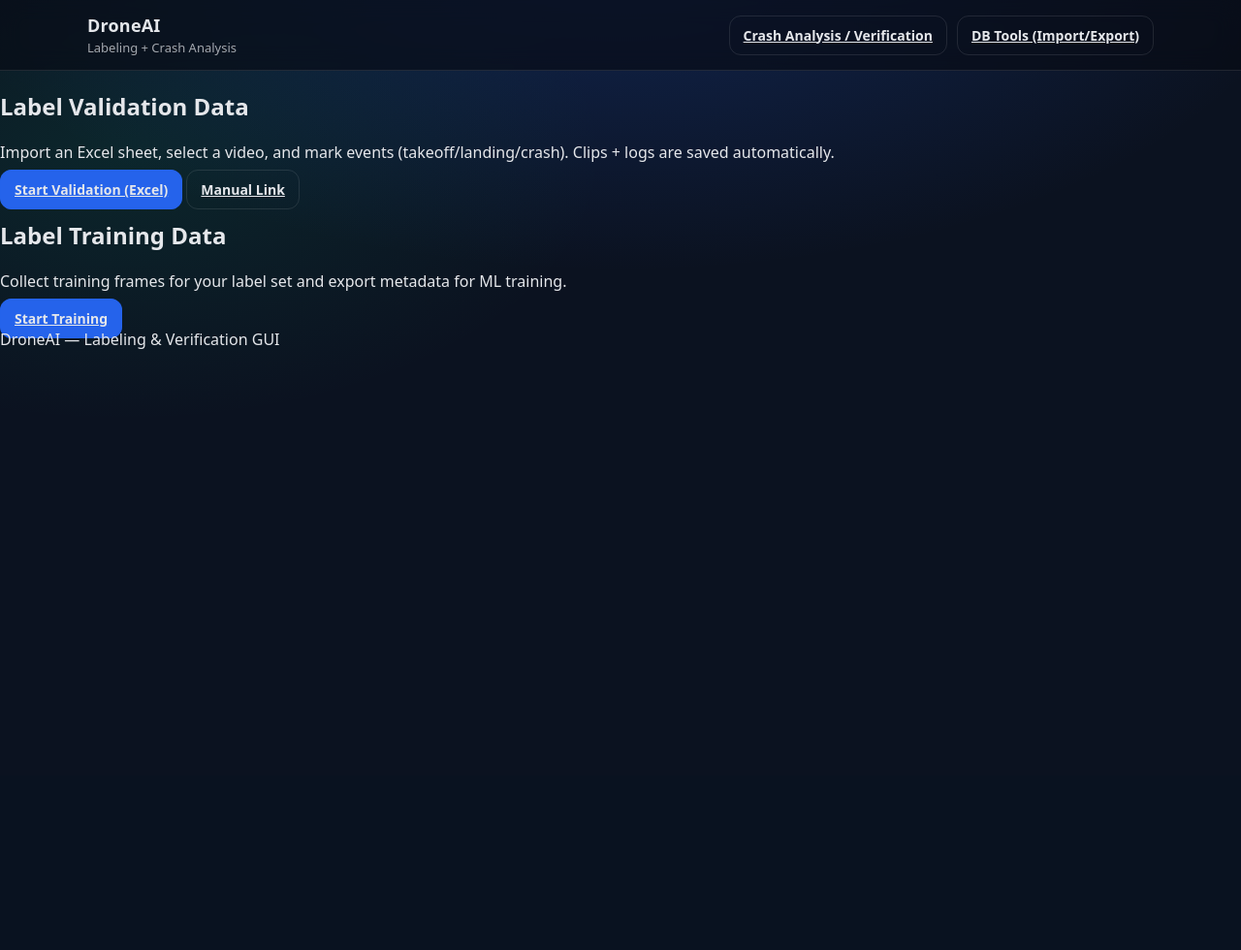
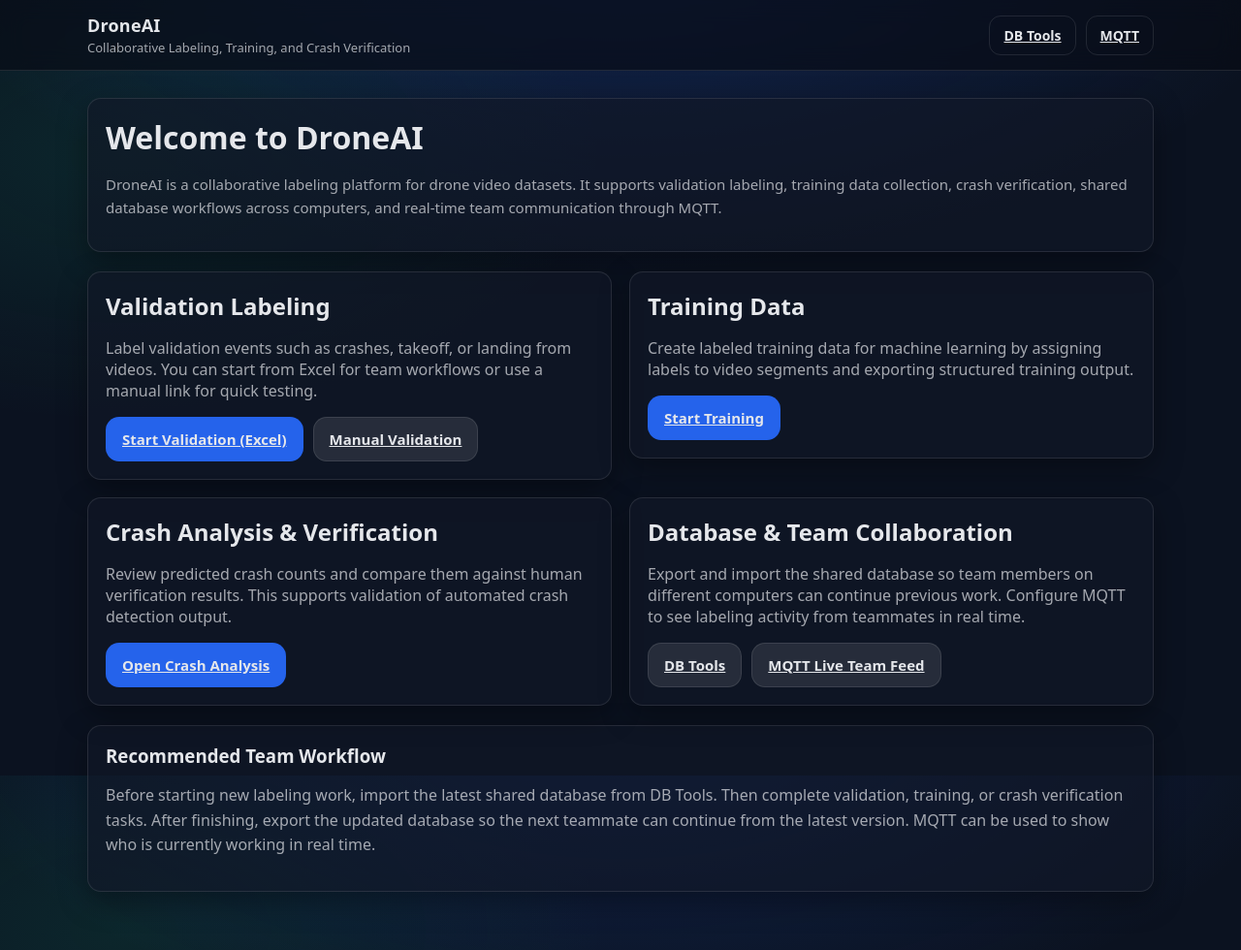
Before and after one commit to greatroboticslab/droneAI, a Flask app: page / in a window 1280 px wide. Shown: the whole page at 97% size. Before the commit the page ends 360 px from the top, so only its background shows below. Run offline with Flask 3, Linux system fonts and the light colour scheme.

Commit message:
Update home.html

```diff
--- a/LabelGUI/templates/home.html
+++ b/LabelGUI/templates/home.html
@@ -3,53 +3,98 @@
 <head>
   <meta charset="UTF-8" />
   <meta name="viewport" content="width=device-width, initial-scale=1.0"/>
-  <title>DroneAI GUI</title>
+  <title>DroneAI</title>
   <link rel="stylesheet" href="{{ url_for('static', filename='style.css') }}">
 </head>
 <body>
+
 <header class="topbar">
   <div class="topbar-inner">
     <div class="brand">
       <div class="brand__title">DroneAI</div>
-      <div class="brand__subtitle">Labeling + Crash Analysis</div>
+      <div class="brand__subtitle">Collaborative Labeling, Training, and Crash Verification</div>
     </div>
+
     <div class="nav-actions">
-      <a class="btn btn--ghost" href="/crash_analysis">Crash Analysis / Verification</a>
-      <a class="btn btn--ghost" href="/db_tools">DB Tools (Import/Export)</a>
+      <a class="btn btn--ghost" href="/db_tools">DB Tools</a>
+      <a class="btn btn--ghost" href="/mqtt">MQTT</a>
     </div>
   </div>
 </header>
 
-  <main class="home">
-    <section class="home-card home-card--blue">
-      <div class="home-card__content">
-        <h1>Label Validation Data</h1>
-        <p>
-          Import an Excel sheet, select a video, and mark events (takeoff/landing/crash).
-          Clips + logs are saved automatically.
+<main class="container">
+  <div class="card" style="margin-bottom: 20px;">
+    <h1 style="margin-bottom:10px;">Welcome to DroneAI</h1>
+    <p class="muted" style="font-size:15px; line-height:1.6;">
+      DroneAI is a collaborative labeling platform for drone video datasets. It supports validation labeling,
+      training data collection, crash verification, shared database workflows across computers, and real-time
+      team communication through MQTT.
     </p>
-        <div class="home-card__actions">
+  </div>
+
+  <div class="grid grid--2">
+
+    <section class="card">
+      <h2>Validation Labeling</h2>
+      <p class="muted">
+        Label validation events such as crashes, takeoff, or landing from videos. You can start from Excel
+        for team workflows or use a manual link for quick testing.
+      </p>
+
+      <div class="actions actions--big">
         <a class="btn btn--primary" href="/import_excel">Start Validation (Excel)</a>
-          <a class="btn btn--ghost" href="/validation_index">Manual Link</a>
-        </div>
+        <a class="btn btn--secondary" href="/validation_index">Manual Validation</a>
       </div>
     </section>
 
-    <section class="home-card home-card--green">
-      <div class="home-card__content">
-        <h1>Label Training Data</h1>
-        <p>
-          Collect training frames for your label set and export metadata for ML training.
+    <section class="card">
+      <h2>Training Data</h2>
+      <p class="muted">
+        Create labeled training data for machine learning by assigning labels to video segments and exporting
+        structured training output.
       </p>
-        <div class="home-card__actions">
+
+      <div class="actions actions--big">
         <a class="btn btn--primary" href="/training_index">Start Training</a>
       </div>
+    </section>
+
+    <section class="card">
+      <h2>Crash Analysis & Verification</h2>
+      <p class="muted">
+        Review predicted crash counts and compare them against human verification results. This supports
+        validation of automated crash detection output.
+      </p>
+
+      <div class="actions actions--big">
+        <a class="btn btn--primary" href="/crash_analysis">Open Crash Analysis</a>
       </div>
     </section>
+
+    <section class="card">
+      <h2>Database & Team Collaboration</h2>
+      <p class="muted">
+        Export and import the shared database so team members on different computers can continue previous work.
+        Configure MQTT to see labeling activity from teammates in real time.
+      </p>
+
+      <div class="actions actions--big">
+        <a class="btn btn--secondary" href="/db_tools">DB Tools</a>
+        <a class="btn btn--secondary" href="/mqtt">MQTT Live Team Feed</a>
+      </div>
+    </section>
+
+  </div>
+
+  <div class="card" style="margin-top: 20px;">
+    <h3>Recommended Team Workflow</h3>
+    <p class="muted" style="line-height:1.6;">
+      Before starting new labeling work, import the latest shared database from DB Tools. Then complete validation,
+      training, or crash verification tasks. After finishing, export the updated database so the next teammate can
+      continue from the latest version. MQTT can be used to show who is currently working in real time.
+    </p>
+  </div>
 </main>
 
-  <footer class="footer">
-    <span>DroneAI — Labeling &amp; Verification GUI</span>
-  </footer>
 </body>
 </html>
```
Lines whose indentation alone changed are shown as unchanged.
